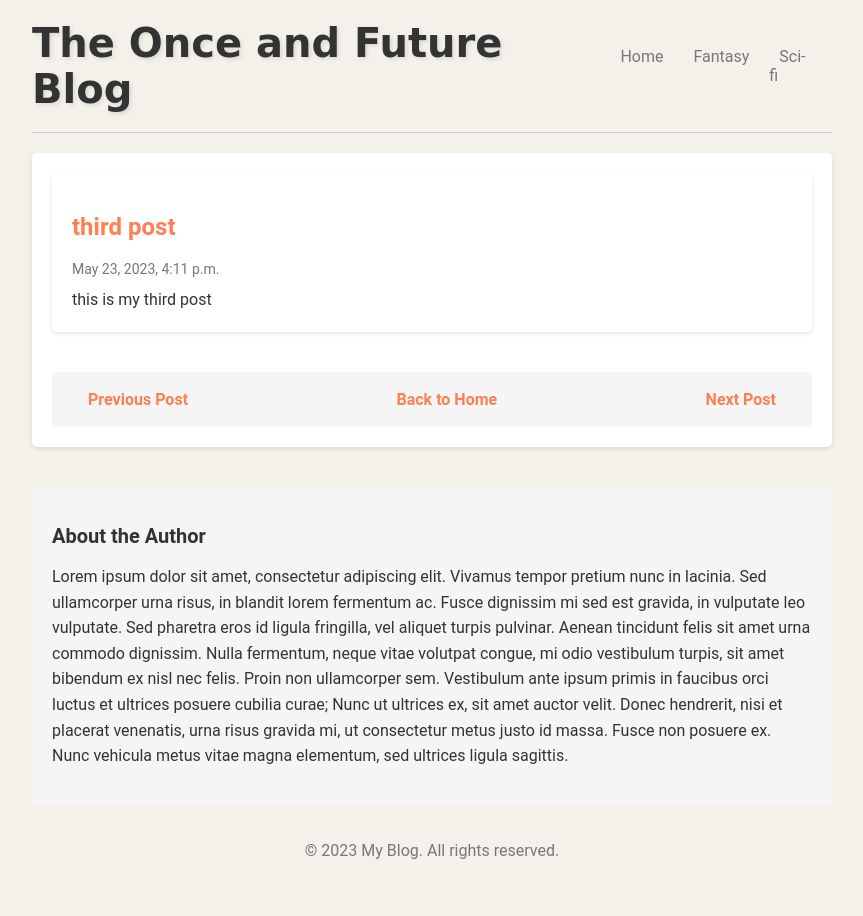
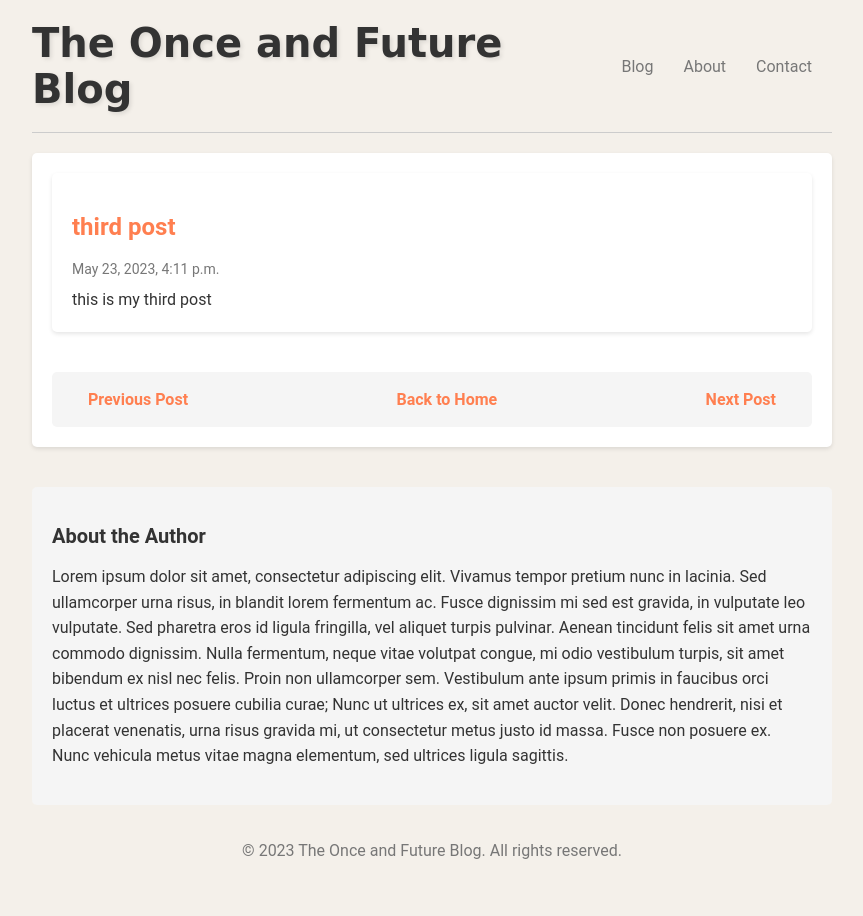
Before and after one commit to Maxington20/DjangoBlog, a Django app: a page that uses maxs_blog/blog/templates/blog/base.html in a window 1280 px wide. Shown: the whole page, without its empty margins (208-1071 px from the left). Run offline with Django 4.2, Linux system fonts and the light colour scheme; data comes from the database, SQL or seed files in the repository.

Commit message:
cosmetic again sir

```diff
--- a/maxs_blog/blog/templates/blog/base.html
+++ b/maxs_blog/blog/templates/blog/base.html
@@ -134,9 +134,9 @@
             <h1 class="header-title">The Once and Future Blog</h1>
             <nav>
                 <ul>
-                    <li><a href="{% url 'blog:index' %}" {% if request.path == '/' %}class="active-link"{% endif %}>Home</a></li>
-                    <li><a href="#">Fantasy</a></li>
-                    <li><a href="#">Sci-fi</a></li>
+                    <li><a href="{% url 'blog:index' %}" {% if request.path == '/' %}class="active-link"{% endif %}>Blog</a></li>
+                    <li><a href="#">About</a></li>
+                    <li><a href="#">Contact</a></li>
                     <!-- Add more navigation links as needed -->
                 </ul>
             </nav>
@@ -152,7 +152,7 @@
         </div>
 
         <footer>
-            <p>&copy; {{ current_year }} My Blog. All rights reserved.</p>
+            <p>&copy; {{ current_year }} The Once and Future Blog. All rights reserved.</p>
         </footer>
     </div>
 
--- a/maxs_blog/blog/templates/blog/post_detail.html
+++ b/maxs_blog/blog/templates/blog/post_detail.html
@@ -1,6 +1,6 @@
 {% extends "blog/base.html" %}
 
-{% block title %}{{ post.title }} - My Blog{% endblock %}
+{% block title %}{{ post.title }} - The Once and Future Blog{% endblock %}
 
 {% block styles %}
     <style>
```
